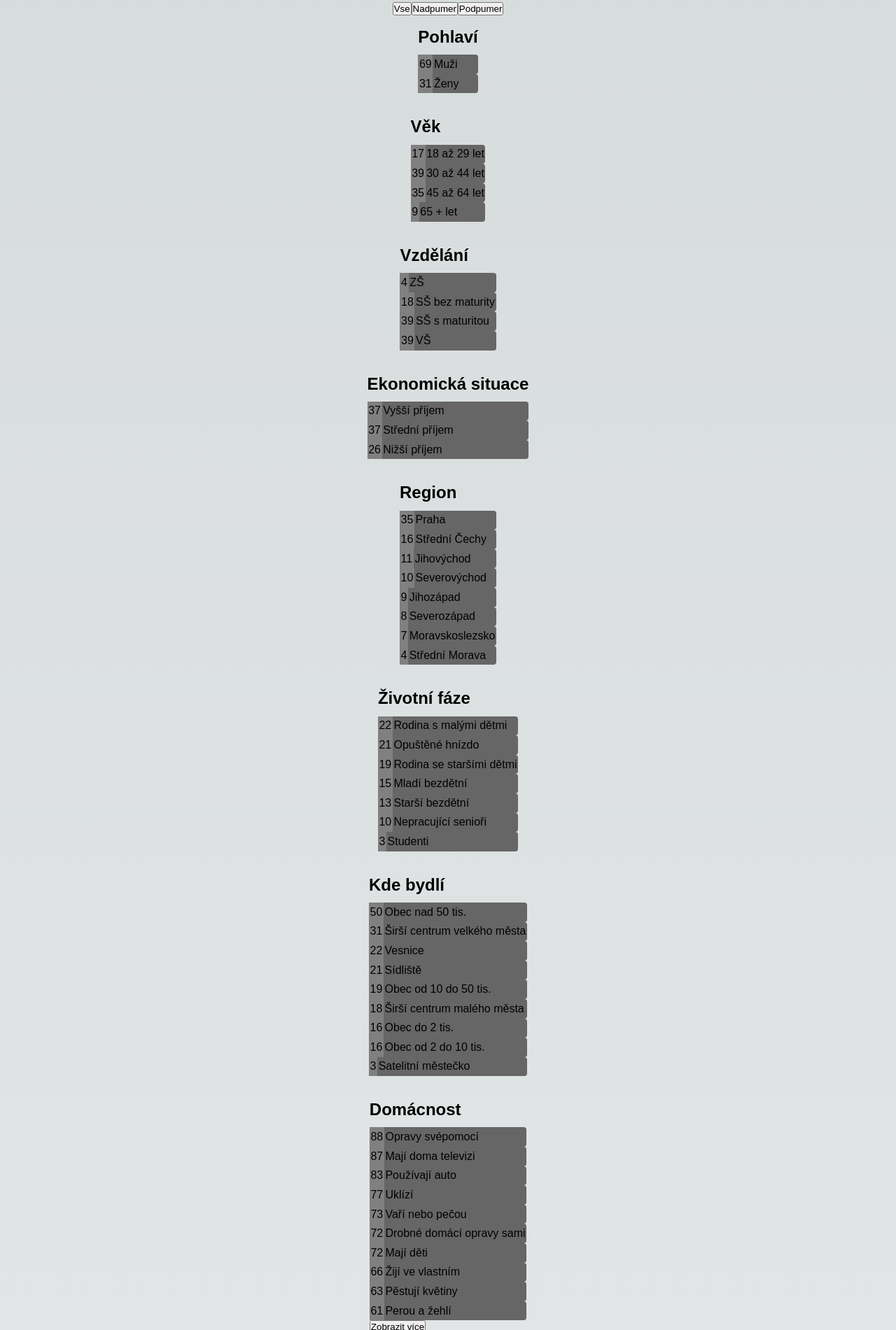
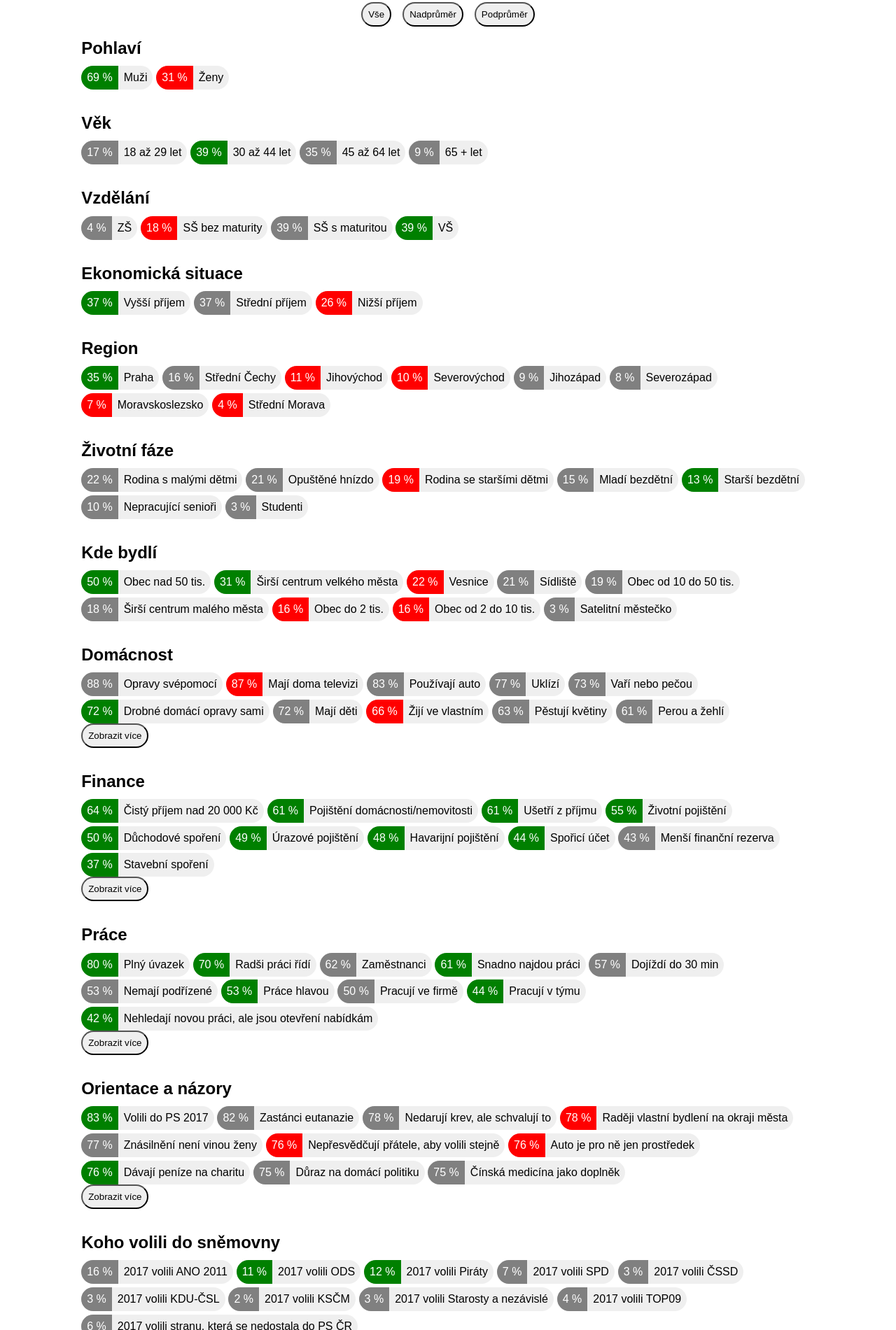
Before and after one commit to tibor-kulcar/mtnr-case-study, a Next.js app: page / in a window 1280 px wide. Shown: the part 159-2060 px from the top of the page at 70% size. Built offline with nearby package versions, Linux system fonts and the light colour scheme.

Commit message:
add basic styling

```diff
--- a/pages/index.tsx
+++ b/pages/index.tsx
@@ -1,11 +1,6 @@
 import Head from 'next/head';
-import Image from 'next/image';
-import { Inter } from 'next/font/google';
-import classNames from 'classnames';
 import styles from '@/styles/Home.module.css';
 import React, { useState } from 'react';
-
-const inter = Inter({ subsets: ['latin'] });
 
 import data from '../public/demographics.json';
 
@@ -71,13 +66,21 @@ const newData = (inputData: InputData): OutputData => {
 type PillProps = {
   item: ItemNew;
 };
-const Pill = ({ item, ...rest }: Props) => {
-  const { percent, percent_avg } = item;
-  const compared = Math.round(percent - percent_avg);
-
+const Pill = ({ item, ...rest }: PillProps) => {
+  const { percent, percent_avg_diff } = item;
   return (
     <div {...rest} className={styles.pill}>
-      <div className={styles.pillValue}>{percent}</div>
+      <div
+        className={`${styles.pillValue} ${
+          percent_avg_diff === 'above'
+            ? styles.pillValueGreen
+            : percent_avg_diff === 'below'
+            ? styles.pillValueRed
+            : ''
+        }`}
+      >
+        {percent} %
+      </div>
       <div className={styles.pillLabel}>{item.label}</div>
     </div>
   );
@@ -98,24 +101,25 @@ const Card = ({ item, ...rest }: CardProps) => {
   return (
     <div className={styles.card} {...rest}>
       <h2>{label}</h2>
-      <div>
+      <div className={styles.cardContent}>
         {showMore
           ? items.map((item, itemIndex) => <Pill item={item} key={itemIndex} />)
           : items
               .map((item, itemIndex) => <Pill item={item} key={itemIndex} />)
               .slice(0, 10)}
-        {isMore && (
-          <button onClick={handleClick}>
+      </div>
+      {isMore && (
+        <button onClick={handleClick} className={styles.pill}>
+          <div className={styles.pillLabel}>
             {isMore ? 'Zobrazit více' : 'Zobrazit méně'}
-          </button>
-        )}
-      </div>
+          </div>
+        </button>
+      )}
     </div>
   );
 };
 
 export default function Home() {
-  // console.log(data);
   const demographics = newData(data);
 
   const [filteredData, setFilteredData] = useState(demographics.data);
@@ -131,11 +135,7 @@ export default function Home() {
     items: Item[];
   }
 
-  function filterData(filterParam: 'above' | 'below' | 'all'): Group[] {
-    // if (!['above', 'below', 'all'].includes(filterParam)) {
-    //   throw new Error(`Invalid filter parameter '${filterParam}'. Valid parameters are 'above', 'below', or 'all'.`);
-    // }
-
+  function filterData(filterParam: 'above' | 'below' | 'all') {
     if (filterParam === 'all') {
       setFilteredData(demographics.data);
     } else {
@@ -169,9 +169,15 @@ export default function Home() {
         </div>
 
         <div className={styles.filter}>
-          <button onClick={() => filterData('all')}>Vse</button>
-          <button onClick={() => filterData('above')}>Nadpumer</button>
-          <button onClick={() => filterData('below')}>Podpumer</button>
+          <button onClick={() => filterData('all')} className={styles.pill}>
+            <div className={styles.pillLabel}>Vše</div>
+          </button>
+          <button onClick={() => filterData('above')} className={styles.pill}>
+            <div className={styles.pillLabel}>Nadprůměr</div>
+          </button>
+          <button onClick={() => filterData('below')} className={styles.pill}>
+            <div className={styles.pillLabel}>Podprůměr</div>
+          </button>
         </div>
 
         {filteredData.map((section, index) => (
--- a/styles/Home.module.css
+++ b/styles/Home.module.css
@@ -17,6 +17,7 @@
 }
 
 .card {
+  width: 100%;
   padding: 1rem 1.2rem;
   border-radius: var(--border-radius);
   background: rgba(var(--card-rgb), 0);
@@ -42,233 +43,42 @@
   max-width: 30ch;
 }
 
+.cardContent {
+  display: flex;
+  align-items: center;
+  flex-wrap: wrap;
+  gap: 0.3rem;
+}
 
 .pill {
-  display:flex;
-  background-color: #666;
-
-  border-radius: 4px;
+  display: flex;
+  background-color: #efefef;
+  border-radius: 20px;
 }
 
 .pillValue {
-  padding: .3rem .1rem;
-  background-color: gray
+  display: block;
+  padding: 0.5rem;
+  background-color: gray;
+  border-top-left-radius: 20px;
+  border-bottom-left-radius: 20px;
+  min-width: 2.5rem;
+  text-align: right;
+  color: #fff;
 }
 .pillValueGreen {
-  background-color: green
+  background-color: green;
 }
 .pillValueRed {
-  background-color: red
+  background-color: red;
 }
 
-
 .pillLabel {
-  padding: .3rem .1rem;
+  display: block;
+  padding: 0.5rem;
 }
 
-
-
-.center {
+.filter {
   display: flex;
-  justify-content: center;
-  align-items: center;
-  position: relative;
-  padding: 4rem 0;
+  gap: 1rem;
 }
-
-.center::before {
-  background: var(--secondary-glow);
-  border-radius: 50%;
-  width: 480px;
-  height: 360px;
-  margin-left: -400px;
-}
-
-.center::after {
-  background: var(--primary-glow);
-  width: 240px;
-  height: 180px;
-  z-index: -1;
-}
-
-.center::before,
-.center::after {
-  content: '';
-  left: 50%;
-  position: absolute;
-  filter: blur(45px);
-  transform: translateZ(0);
-}
-
-.logo,
-.thirteen {
-  position: relative;
-}
-
-.thirteen {
-  display: flex;
-  justify-content: center;
-  align-items: center;
-  width: 75px;
-  height: 75px;
-  padding: 25px 10px;
-  margin-left: 16px;
-  transform: translateZ(0);
-  border-radius: var(--border-radius);
-  overflow: hidden;
-  box-shadow: 0px 2px 8px -1px #0000001a;
-}
-
-.thirteen::before,
-.thirteen::after {
-  content: '';
-  position: absolute;
-  z-index: -1;
-}
-
-/* Conic Gradient Animation */
-.thirteen::before {
-  animation: 6s rotate linear infinite;
-  width: 200%;
-  height: 200%;
-  background: var(--tile-border);
-}
-
-/* Inner Square */
-.thirteen::after {
-  inset: 0;
-  padding: 1px;
-  border-radius: var(--border-radius);
-  background: linear-gradient(
-    to bottom right,
-    rgba(var(--tile-start-rgb), 1),
-    rgba(var(--tile-end-rgb), 1)
-  );
-  background-clip: content-box;
-}
-
-/* Enable hover only on non-touch devices */
-@media (hover: hover) and (pointer: fine) {
-  .card:hover {
-    background: rgba(var(--card-rgb), 0.1);
-    border: 1px solid rgba(var(--card-border-rgb), 0.15);
-  }
-
-  .card:hover span {
-    transform: translateX(4px);
-  }
-}
-
-@media (prefers-reduced-motion) {
-  .thirteen::before {
-    animation: none;
-  }
-
-  .card:hover span {
-    transform: none;
-  }
-}
-
-/* Mobile */
-@media (max-width: 700px) {
-  .content {
-    padding: 4rem;
-  }
-
-  .grid {
-    grid-template-columns: 1fr;
-    margin-bottom: 120px;
-    max-width: 320px;
-    text-align: center;
-  }
-
-  .card {
-    padding: 1rem 2.5rem;
-  }
-
-  .card h2 {
-    margin-bottom: 0.5rem;
-  }
-
-  .center {
-    padding: 8rem 0 6rem;
-  }
-
-  .center::before {
-    transform: none;
-    height: 300px;
-  }
-
-  .description {
-    font-size: 0.8rem;
-  }
-
-  .description a {
-    padding: 1rem;
-  }
-
-  .description p,
-  .description div {
-    display: flex;
-    justify-content: center;
-    position: fixed;
-    width: 100%;
-  }
-
-  .description p {
-    align-items: center;
-    inset: 0 0 auto;
-    padding: 2rem 1rem 1.4rem;
-    border-radius: 0;
-    border: none;
-    border-bottom: 1px solid rgba(var(--callout-border-rgb), 0.25);
-    background: linear-gradient(
-      to bottom,
-      rgba(var(--background-start-rgb), 1),
-      rgba(var(--callout-rgb), 0.5)
-    );
-    background-clip: padding-box;
-    backdrop-filter: blur(24px);
-  }
-
-  .description div {
-    align-items: flex-end;
-    pointer-events: none;
-    inset: auto 0 0;
-    padding: 2rem;
-    height: 200px;
-    background: linear-gradient(
-      to bottom,
-      transparent 0%,
-      rgb(var(--background-end-rgb)) 40%
-    );
-    z-index: 1;
-  }
-}
-
-/* Tablet and Smaller Desktop */
-@media (min-width: 701px) and (max-width: 1120px) {
-  .grid {
-    grid-template-columns: repeat(2, 50%);
-  }
-}
-
-@media (prefers-color-scheme: dark) {
-  .vercelLogo {
-    filter: invert(1);
-  }
-
-  .logo,
-  .thirteen img {
-    filter: invert(1) drop-shadow(0 0 0.3rem #ffffff70);
-  }
-}
-
-@keyframes rotate {
-  from {
-    transform: rotate(360deg);
-  }
-  to {
-    transform: rotate(0deg);
-  }
-}
--- a/styles/globals.css
+++ b/styles/globals.css
@@ -84,24 +84,3 @@ body {
   max-width: 100vw;
   overflow-x: hidden;
 }
-
-body {
-  color: rgb(var(--foreground-rgb));
-  background: linear-gradient(
-      to bottom,
-      transparent,
-      rgb(var(--background-end-rgb))
-    )
-    rgb(var(--background-start-rgb));
-}
-
-a {
-  color: inherit;
-  text-decoration: none;
-}
-
-@media (prefers-color-scheme: dark) {
-  html {
-    color-scheme: dark;
-  }
-}
```
